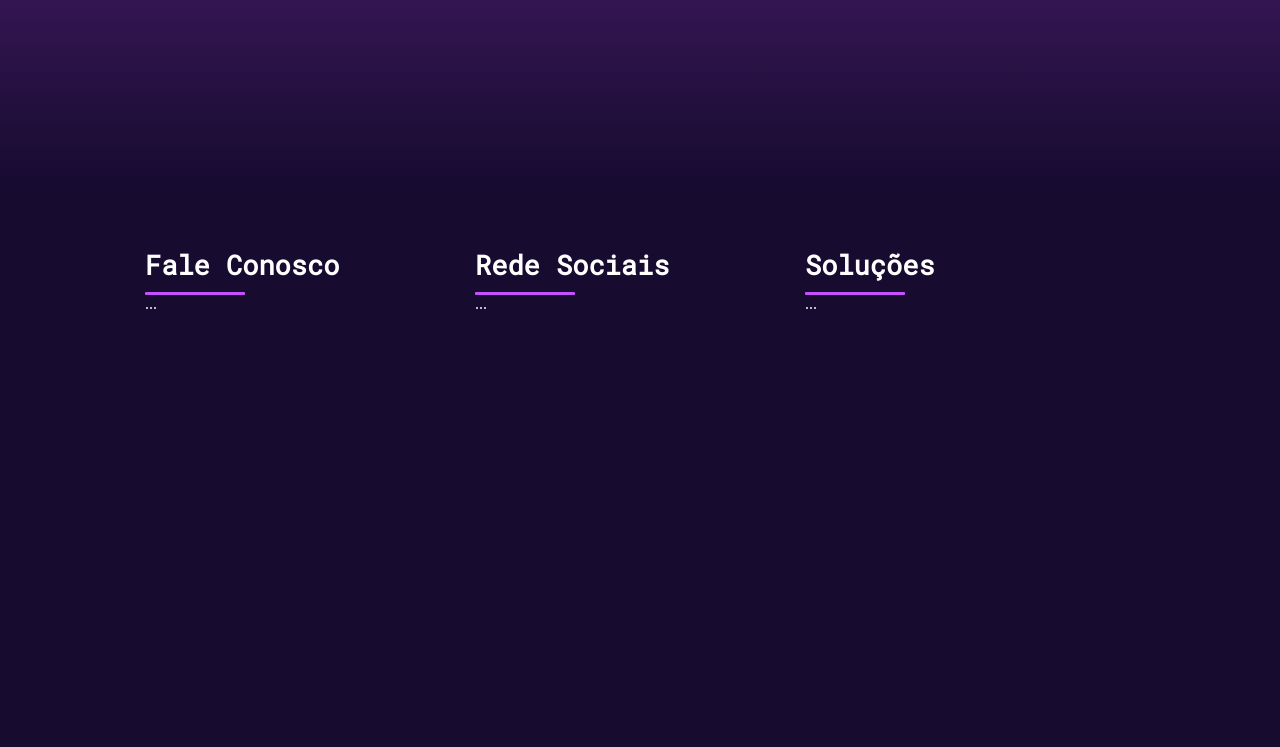
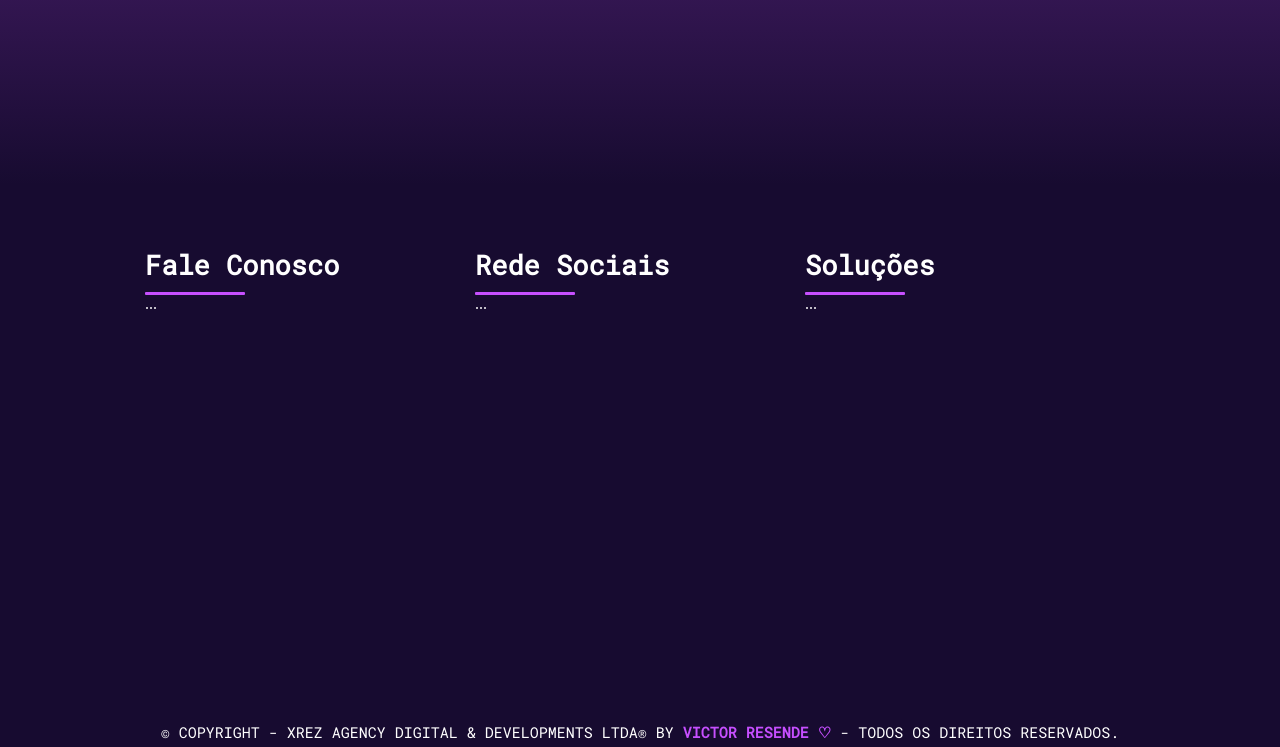
Before and after one commit to victorresende069/xrez_portfolio, a plain HTML site: page index.html in a window 1280 px wide. Shown: the part 2268-3015 px from the top of the page. Drawn offline with Linux system fonts and the light colour scheme.

Commit message:
Update Footer Website

```diff
--- a/index.html
+++ b/index.html
@@ -142,6 +142,10 @@
 
                 </div>
             </div>
+
+            <div class="footer_copyright">
+                © Copyright - xREZ Agency Digital & Developments LTDA® by <a href="https://instagram.com/victorresende069" target="_blank">Victor Resende ♡</a> - Todos os direitos Reservados.
+            </div>
         </div>
     </footer>
 
--- a/static/css/globla.css
+++ b/static/css/globla.css
@@ -242,3 +242,19 @@ footer{
     margin-top: 10px;
     border-radius: 1px 1px 1px 1px;
 }
+
+footer .footer_copyright{
+    font-size: 15px;
+    color: #FFFFFF;
+    font-family: 'Roboto Mono', serif;
+    font-weight: 400;
+    text-align: center;
+    margin-bottom:5px;
+    text-decoration: none;
+    text-transform: uppercase;
+}
+footer .footer_copyright a{
+    font-weight: 700;
+    text-decoration: none;
+    color: #C64FFF;
+}
```
